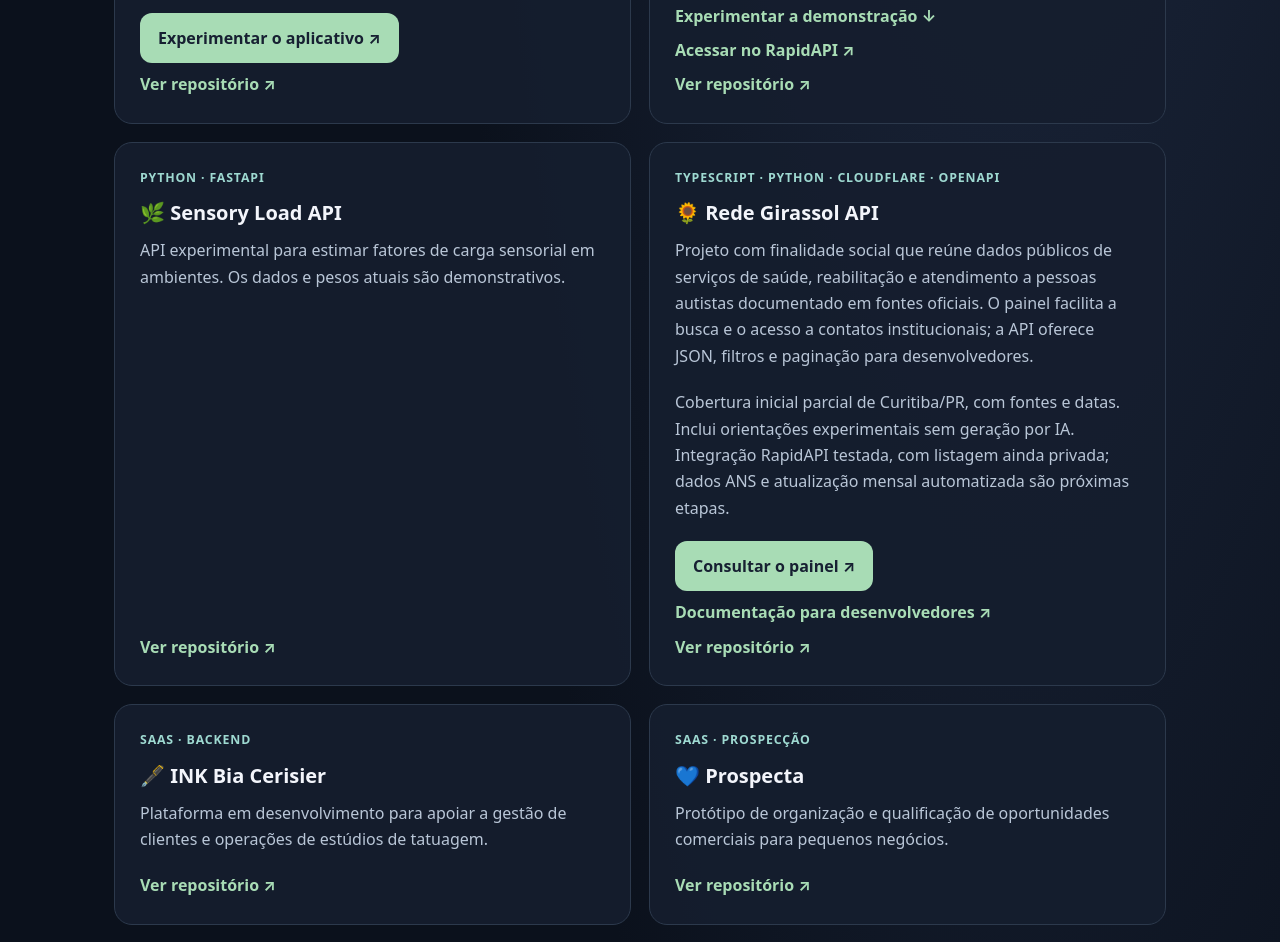
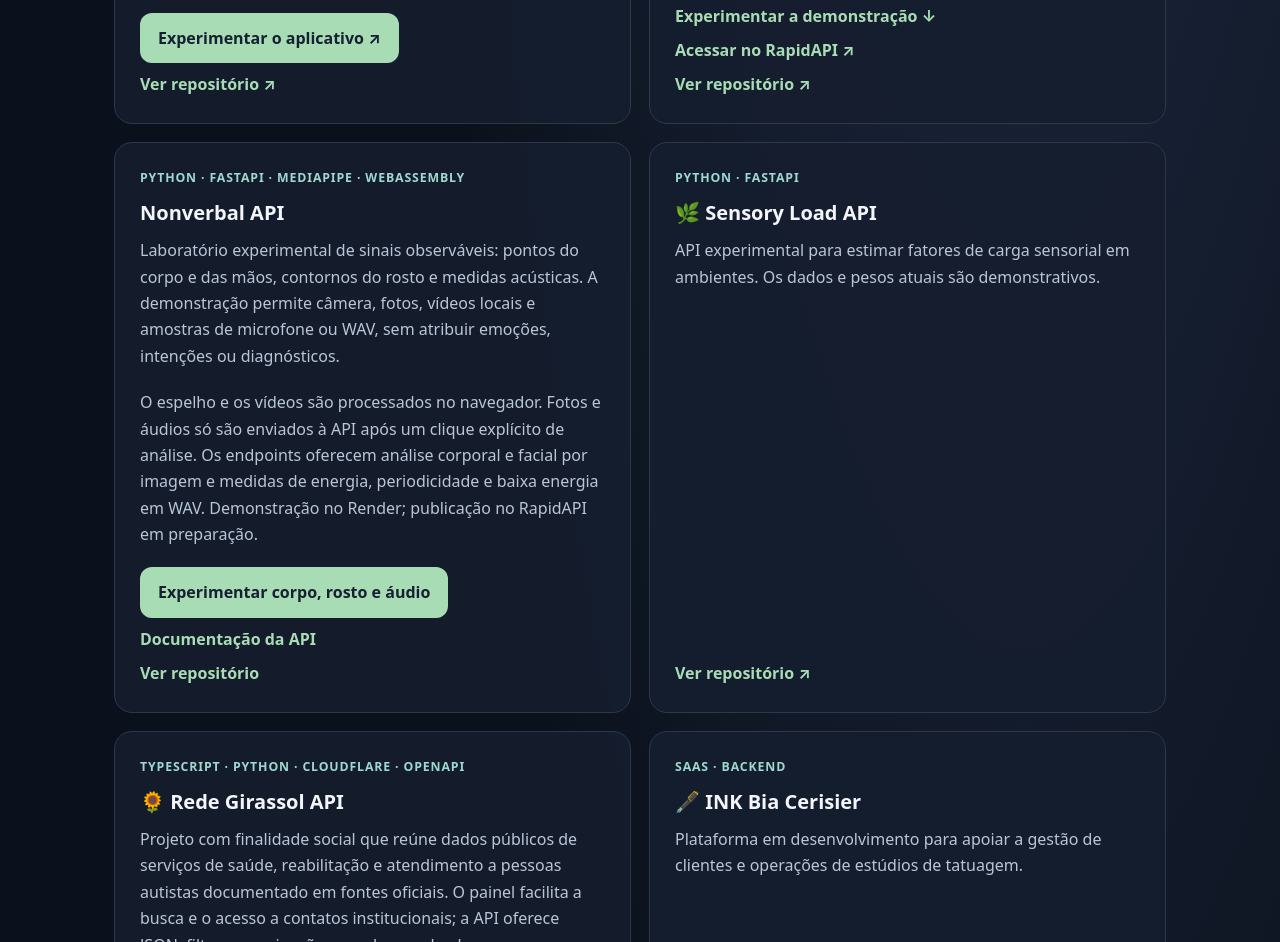
Before and after one commit to rafaelrmayer/rafaelrmayer.github.io, a plain HTML site: page index.html in a window 1280 px wide. Shown: the part 1769-2711 px from the top of the page. Drawn offline with Linux system fonts and the light colour scheme.

Commit message:
Present Nonverbal API demo and observed signal modules in portfolio

```diff
--- a/index.html
+++ b/index.html
@@ -28,6 +28,15 @@
   <a class="link" href="https://github.com/rafaelrmayer/jornada-de-Bia_Sakura_V_9.1">Ver repositório ↗</a>
 </article>
 <article class="card"><span class="tag">PyTorch · FastAPI · Inferência</span><h3>🧠 Neural API</h3><p>API experimental publicada no RapidAPI, com redes neurais e Random Forest para demonstrações de inferência e ordenação de cartões. Os exemplos de cartões usam dados sintéticos e não possuem validação clínica.</p><a class="link" href="#neural-api">Experimentar a demonstração ↓</a><a class="link" href="https://rapidapi.com/RafaelMayer/api/neural-api">Acessar no RapidAPI ↗</a><a class="link" href="https://github.com/rafaelrmayer/neural-api">Ver repositório ↗</a></article>
+<article class="card" id="nonverbal-api">
+  <span class="tag">Python · FastAPI · MediaPipe · WebAssembly</span>
+  <h3>Nonverbal API</h3>
+  <p>Laboratório experimental de sinais observáveis: pontos do corpo e das mãos, contornos do rosto e medidas acústicas. A demonstração permite câmera, fotos, vídeos locais e amostras de microfone ou WAV, sem atribuir emoções, intenções ou diagnósticos.</p>
+  <p>O espelho e os vídeos são processados no navegador. Fotos e áudios só são enviados à API após um clique explícito de análise. Os endpoints oferecem análise corporal e facial por imagem e medidas de energia, periodicidade e baixa energia em WAV. Demonstração no Render; publicação no RapidAPI em preparação.</p>
+  <a class="button" href="https://nonverbal-api.onrender.com/">Experimentar corpo, rosto e áudio</a>
+  <a class="link" href="https://nonverbal-api.onrender.com/docs">Documentação da API</a>
+  <a class="link" href="https://github.com/rafaelrmayer/nonverbal-api">Ver repositório</a>
+</article>
 <article class="card"><span class="tag">Python · FastAPI</span><h3>🌿 Sensory Load API</h3><p>API experimental para estimar fatores de carga sensorial em ambientes. Os dados e pesos atuais são demonstrativos.</p><a class="link" href="https://github.com/rafaelrmayer/sensory-load-api">Ver repositório ↗</a></article>
 <article class="card" id="rede-girassol">
   <span class="tag">TypeScript · Python · Cloudflare · OpenAPI</span>
```
Also changed, not shown: 1 other file.
